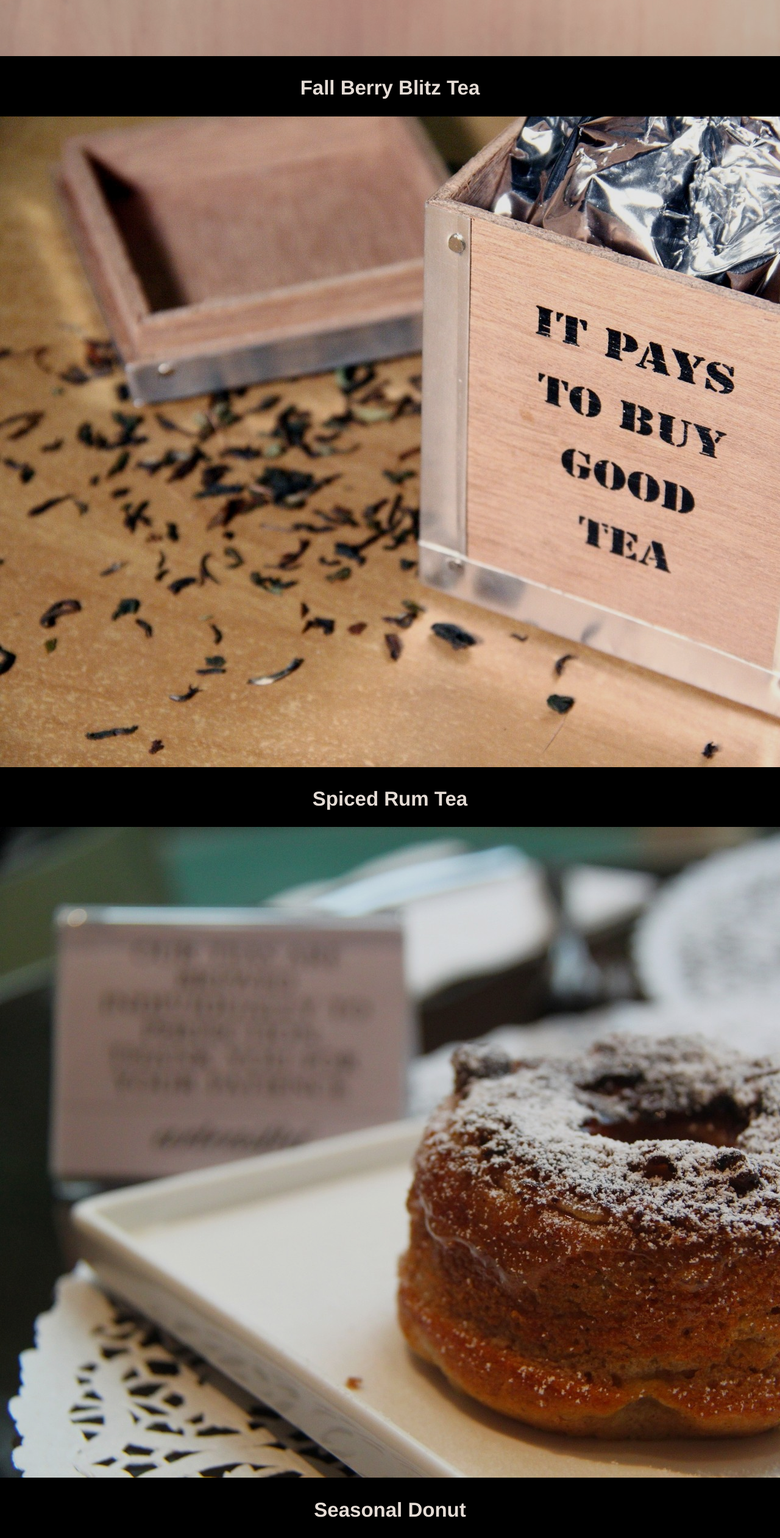
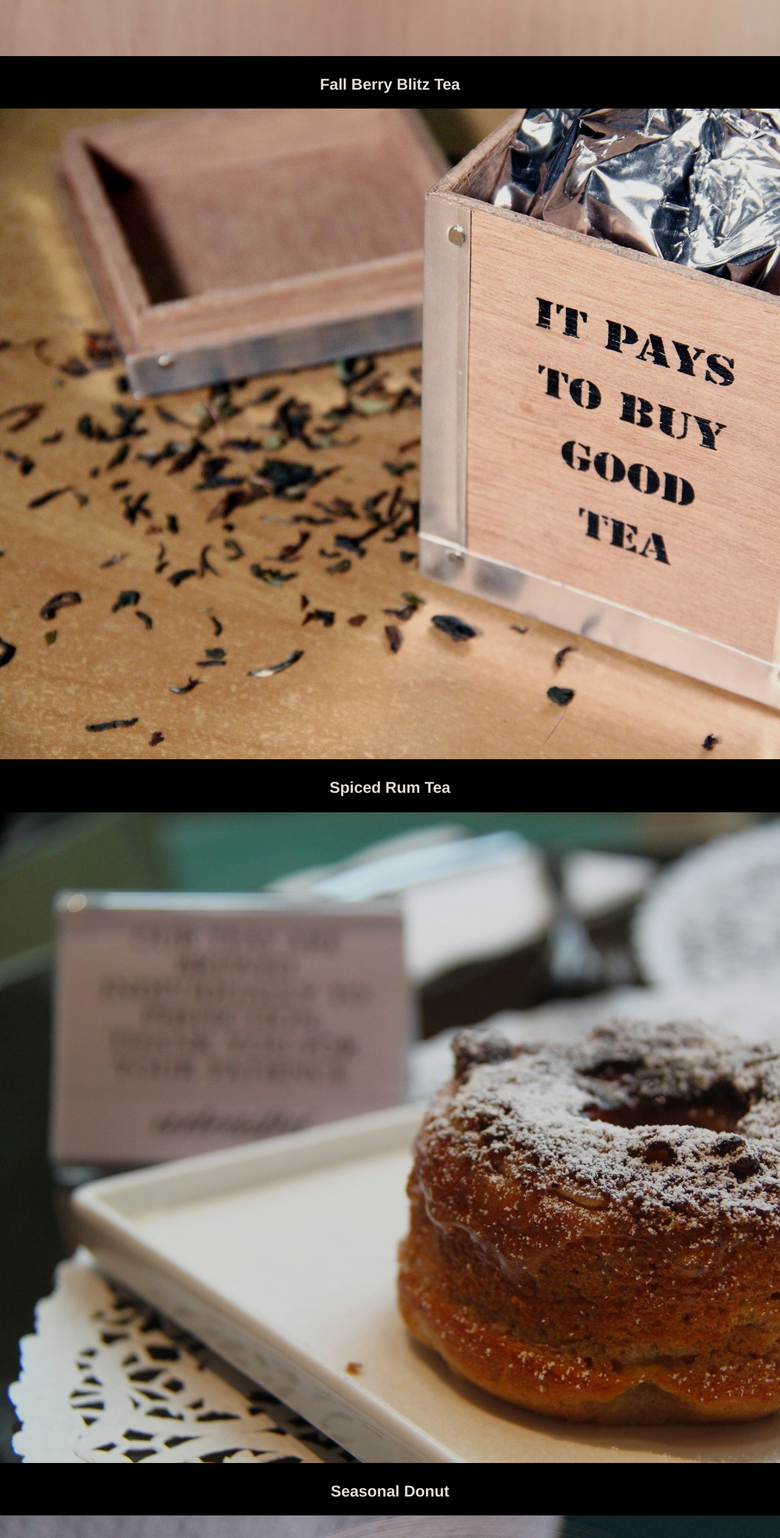
Before and after one commit to daria-sanchez/tea-cozy, a plain HTML site: page index.html in a window 1280 px wide. Shown: the part 1900-4422 px from the top of the page at 61% size. Drawn offline with Linux system fonts and the light colour scheme.

Commit message:
updated image text labels from h2 to h3

```diff
--- a/index.html
+++ b/index.html
@@ -35,27 +35,27 @@
     <div class="trend-container">
         <div class="trend">
             <img src="assets/images/img-berryblitz.jpg">
-            <h2>Fall Berry Blitz Tea</h2>
+            <h3>Fall Berry Blitz Tea</h3>
         </div>
 
         <div class="trend">
             <img src="assets/images/img-spiced-rum.jpg">
-            <h2>Spiced Rum Tea</h2>
+            <h3>Spiced Rum Tea</h3>
         </div>
 
         <div class="trend">
             <img src="assets/images/img-donut.jpg">
-            <h2>Seasonal Donut</h2>
+            <h3>Seasonal Donut</h3>
         </div>
 
         <div class="trend">
             <img src="assets/images/img-myrtle-ave.jpg">
-            <h2>Myrtle Ave Tea</h2>
+            <h3>Myrtle Ave Tea</h3>
         </div>
 
         <div class="trend">
             <img src="assets/images/img-bedford-bizarre.jpg">
-            <h2>Bedford Bizarre Tea</h2>
+            <h3>Bedford Bizarre Tea</h3>
 
         </div>
 </body>
```
